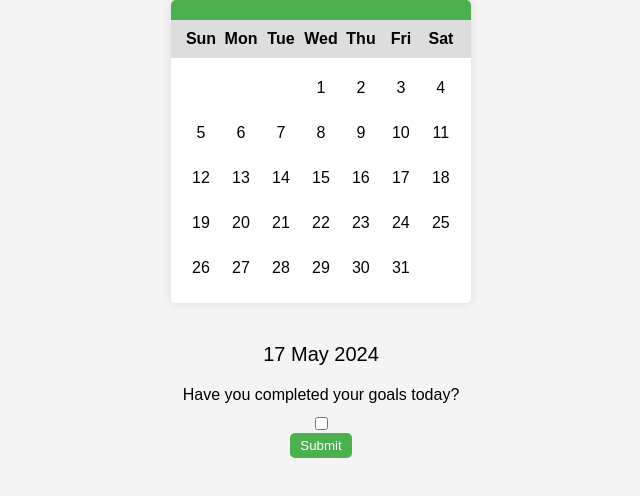
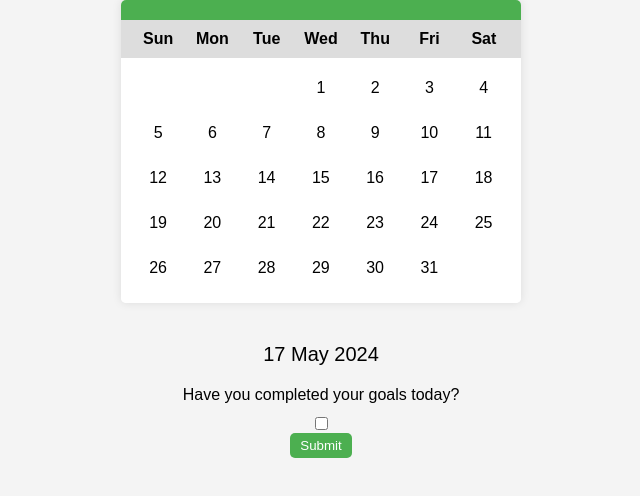
Before and after one commit to Dhruvkalal90/goali, a plain HTML site: page index.html in a window 1280 px wide. Shown: the whole page, without its empty margins (319-959 px from the left). Drawn offline with Linux system fonts and the light colour scheme.

Commit message:
Update cha.css

```diff
--- a/cha.css
+++ b/cha.css
@@ -7,8 +7,10 @@ body {
     background-color: #f4f4f4;
 }
 
+
 .calendar {
-    width: 300px;
+    width: 90%; /* Adjusted width for responsiveness */
+    max-width: 400px; /* Added maximum width to prevent calendar from becoming too wide on large screens */
     background: white;
     border-radius: 5px;
     box-shadow: 0 0 10px rgba(0, 0, 0, 0.1);
```
